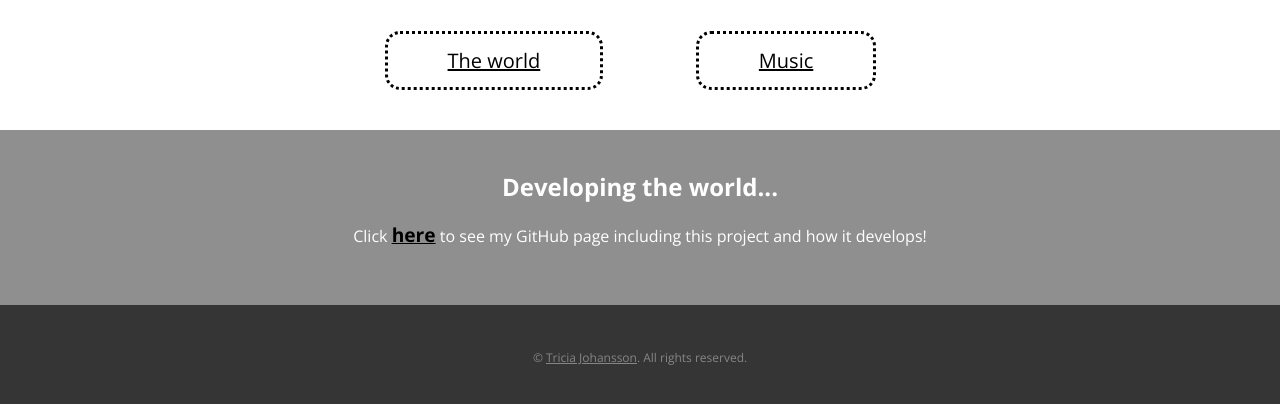
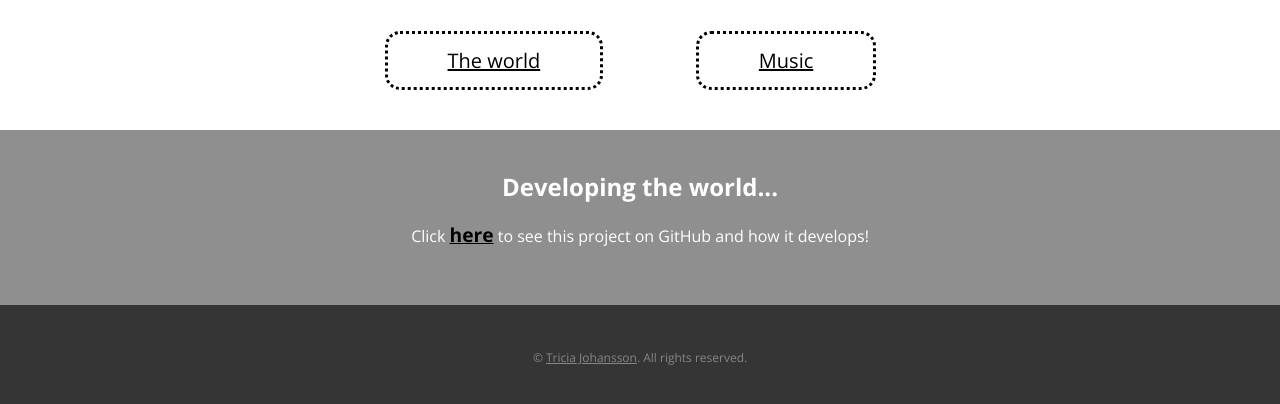
Before and after one commit to tricia-johansson/World-of-Cagiu, a plain HTML site: page index.html in a window 1280 px wide. Shown: the part 1092-1496 px from the top of the page. Drawn offline with nearby package versions, Linux system fonts and the light colour scheme.

Commit message:
Update index.html

```diff
--- a/index.html
+++ b/index.html
@@ -35,7 +35,7 @@ So since I love to create with my imagination and also enjoy roleplaying I decid
 
 	<section class="quote">
 	  <h2><b>Developing the world...</b></h2>
-    <p>Click <b><big><a href="https://github.com/tricia-johansson" target="_blank" style="color:#000000;">here</a></big></b> to see my GitHub page including this project and how it develops!</p></p>
+    <p>Click <b><big><a href="https://github.com/tricia-johansson/World-of-Cagiu" target="_blank" style="color:#000000;">here</a></big></b> to see this project on GitHub and how it develops!</p></p>
 	</section>
 
 	<footer>
```
